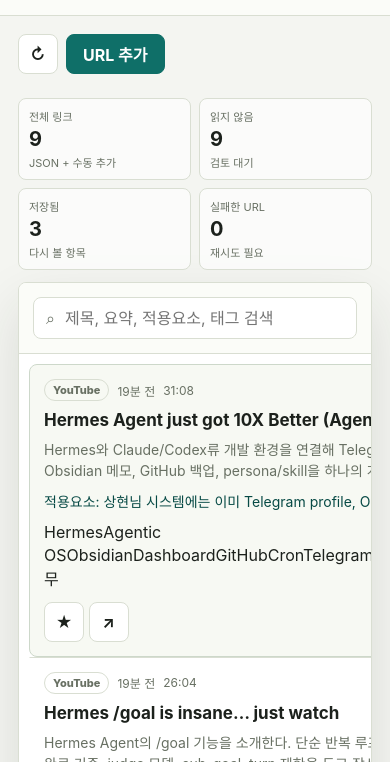
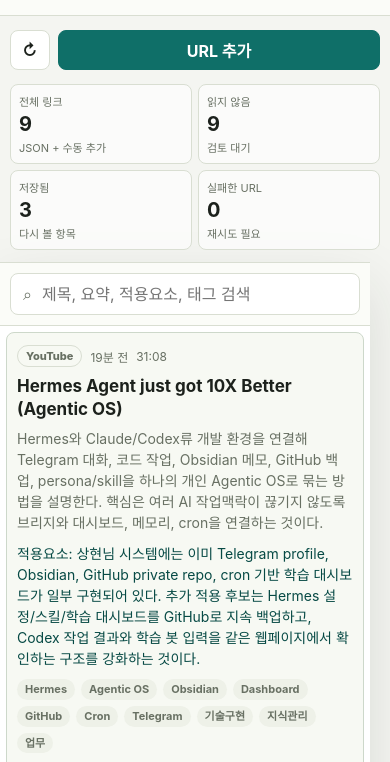
Before and after one commit to aiexercise/learning-url-dashboard-pages, a plain HTML site: page index.html in a window 390 px wide. Shown: the part 63-825 px from the top of the page. Drawn offline with Linux system fonts and the light colour scheme.

Commit message:
Deploy learning dashboard 2026-05-18 00:26:29 KST

```diff
--- a/styles.css
+++ b/styles.css
@@ -13,10 +13,13 @@
 }
 
 * { box-sizing: border-box; }
-html { scroll-behavior: smooth; }
+html { width: 100%; max-width: 100%; scroll-behavior: smooth; overflow-x: hidden; }
 body {
   margin: 0;
+  width: 100%;
+  max-width: 100%;
   min-height: 100vh;
+  overflow-x: hidden;
   background: var(--bg);
   color: var(--ink);
   font-family: Inter, ui-sans-serif, system-ui, -apple-system, BlinkMacSystemFont, "Segoe UI", sans-serif;
@@ -24,12 +27,13 @@ body {
   overflow-wrap: break-word;
 }
 button, input, textarea { font: inherit; }
+img, svg, video, canvas { max-width: 100%; height: auto; }
 button { cursor: pointer; }
 a { color: inherit; }
 :focus-visible { outline: 3px solid rgba(15, 111, 104, .28); outline-offset: 2px; }
 
-.app-shell { display: grid; grid-template-columns: 280px minmax(0, 1fr); min-height: 100vh; }
-.sidebar { display: flex; flex-direction: column; gap: 28px; padding: 26px 18px; border-right: 1px solid var(--line); background: #fbfcf8; }
+.app-shell { display: grid; grid-template-columns: 280px minmax(0, 1fr); width: 100%; max-width: 100%; min-height: 100vh; overflow-x: hidden; }
+.sidebar { display: flex; flex-direction: column; gap: 28px; min-width: 0; padding: 26px 18px; border-right: 1px solid var(--line); background: #fbfcf8; }
 .brand { display: flex; align-items: center; gap: 12px; min-width: 0; }
 .brand-mark { display: grid; width: 42px; height: 42px; place-items: center; border-radius: 8px; background: var(--ink); color: white; font-size: 13px; font-weight: 800; }
 .brand strong, .brand span { display: block; }
@@ -49,7 +53,7 @@ a { color: inherit; }
 .sync-card span, .sync-card small { display: block; color: var(--muted); font-size: 12px; line-height: 1.5; }
 .sync-card strong { display: block; margin: 4px 0 10px; font-size: 17px; overflow-wrap: anywhere; }
 
-.main { min-width: 0; padding: 30px; }
+.main { min-width: 0; max-width: 100%; padding: 30px; overflow-x: hidden; }
 .topbar { display: flex; align-items: center; justify-content: flex-start; gap: 8px; margin-bottom: 24px; }
 h1, h2, p { margin-top: 0; }
 h1 { margin-bottom: 0; font-size: clamp(30px, 4vw, 48px); line-height: 1.06; }
@@ -72,8 +76,8 @@ h1 { margin-bottom: 0; font-size: clamp(30px, 4vw, 48px); line-height: 1.06; }
 .metric span, .metric small { display: block; color: var(--muted); font-size: 11px; }
 .metric strong { display: block; margin: 3px 0; font-size: 20px; }
 
-.workspace { border: 1px solid var(--line); border-radius: 8px; background: var(--surface); box-shadow: var(--shadow); overflow: hidden; }
-.toolbar { justify-content: space-between; gap: 12px; padding: 14px; border-bottom: 1px solid var(--line); background: #fbfcf8; }
+.workspace { width: 100%; max-width: 100%; min-width: 0; border: 1px solid var(--line); border-radius: 8px; background: var(--surface); box-shadow: var(--shadow); overflow: hidden; }
+.toolbar { justify-content: space-between; min-width: 0; max-width: 100%; gap: 12px; padding: 14px; border-bottom: 1px solid var(--line); background: #fbfcf8; }
 .search { display: flex; align-items: center; gap: 8px; min-width: 280px; max-width: 460px; flex: 1; min-height: 42px; padding: 0 12px; border: 1px solid var(--line); border-radius: 8px; background: var(--surface); color: var(--muted); }
 .search input { width: 100%; min-width: 0; border: 0; outline: 0; background: transparent; color: var(--ink); }
 .add-panel { display: grid; grid-template-columns: repeat(2, minmax(0, 1fr)) auto; gap: 12px; align-items: end; padding: 14px; border-bottom: 1px solid var(--line); background: #f7f9f3; }
@@ -82,15 +86,18 @@ h1 { margin-bottom: 0; font-size: clamp(30px, 4vw, 48px); line-height: 1.06; }
 .add-panel label { display: block; margin-bottom: 5px; color: var(--muted); font-size: 12px; font-weight: 800; }
 .add-panel input, .add-panel textarea { width: 100%; border: 1px solid var(--line); border-radius: 8px; background: var(--surface); color: var(--ink); padding: 10px 11px; resize: vertical; }
 .form-note { grid-column: 1 / -1; margin: -4px 0 0; color: var(--muted); font-size: 12px; }
-.content-layout { display: grid; grid-template-columns: minmax(0, 1fr) 380px; min-height: 560px; }
-.digest-list { display: grid; align-content: start; gap: 0; padding: 10px; }
-.digest-card { display: grid; grid-template-columns: 1fr; gap: 12px; padding: 14px; border: 1px solid transparent; border-radius: 8px; background: transparent; }
+.content-layout { display: grid; grid-template-columns: minmax(0, 1fr) minmax(300px, 380px); min-width: 0; max-width: 100%; min-height: 560px; }
+.digest-list { display: grid; align-content: start; min-width: 0; max-width: 100%; gap: 0; padding: 10px; }
+.digest-card { display: grid; grid-template-columns: minmax(0, 1fr); min-width: 0; max-width: 100%; gap: 12px; padding: 14px; border: 1px solid transparent; border-radius: 8px; background: transparent; }
 .digest-card + .digest-card { border-top-color: var(--line); border-radius: 0; }
 .digest-card:hover, .digest-card.selected { border-color: #cdd8ca; border-radius: 8px; background: #f7f9f3; }
 .digest-select { display: block; width: 100%; min-width: 0; padding: 0; border: 0; background: transparent; color: inherit; text-align: left; }
 .digest-main { min-width: 0; }
-.digest-meta, .detail-meta { display: flex; align-items: center; flex-wrap: wrap; gap: 8px; margin-bottom: 8px; color: var(--muted); font-size: 12px; }
-.badge { display: inline-flex; align-items: center; min-height: 22px; border-radius: 999px; padding: 0 8px; border: 1px solid var(--line); background: transparent; color: var(--muted); font-size: 11px; font-weight: 800; }
+.digest-meta, .detail-meta { display: flex; align-items: center; flex-wrap: wrap; min-width: 0; gap: 8px; margin-bottom: 8px; color: var(--muted); font-size: 12px; }
+.badge { display: inline-flex; align-items: center; max-width: 100%; min-height: 22px; border-radius: 999px; padding: 0 8px; border: 1px solid var(--line); background: transparent; color: var(--muted); font-size: 11px; font-weight: 800; white-space: normal; overflow-wrap: anywhere; }
+.tag-row { display: flex; flex-wrap: wrap; gap: 6px; min-width: 0; max-width: 100%; margin-top: 8px; }
+.tag-row span { display: inline-flex; max-width: 100%; border-radius: 999px; padding: 3px 8px; background: var(--surface-soft); color: var(--muted); font-size: 11px; font-weight: 700; line-height: 1.35; overflow-wrap: anywhere; }
+.digest-actions { display: flex; flex-wrap: wrap; min-width: 0; gap: 8px; }
 .digest-card h3 { margin: 0 0 7px; overflow-wrap: anywhere; font-size: 17px; line-height: 1.35; }
 .digest-card p { display: -webkit-box; margin-bottom: 10px; overflow: hidden; color: var(--muted); font-size: 14px; line-height: 1.5; -webkit-box-orient: vertical; -webkit-line-clamp: 2; }
 .digest-card .application-line { color: var(--accent-strong); -webkit-line-clamp: 1; }
@@ -117,12 +124,39 @@ h1 { margin-bottom: 0; font-size: clamp(30px, 4vw, 48px); line-height: 1.06; }
   .main { padding: 18px; }
   .topbar, .toolbar { align-items: stretch; flex-direction: column; }
   .topbar-actions { flex-wrap: wrap; }
-  .metrics { grid-template-columns: repeat(4, minmax(92px, 1fr)); }
-  .search { min-width: 0; max-width: none; }
+  .metrics { grid-template-columns: repeat(2, minmax(0, 1fr)); overflow-x: visible; }
+  .metric { min-width: 0; }
+  .search { width: 100%; min-width: 0; max-width: none; }
   .add-panel { grid-template-columns: 1fr; }
   .add-panel .wide { grid-column: auto; }
 }
 @media (max-width: 640px) {
-  .digest-card { grid-template-columns: 1fr; }
-  .metrics { grid-template-columns: repeat(2, minmax(120px, 1fr)); }
+  .main { padding: 14px 10px; }
+  .topbar { margin-bottom: 14px; }
+  .topbar-actions { width: 100%; }
+  .topbar-actions .primary-button { flex: 1; }
+  .workspace { width: calc(100% + 20px); margin-inline: -10px; border-inline: 0; border-radius: 0; }
+  .toolbar { padding: 10px; }
+  .digest-list { padding: 6px; }
+  .digest-card { grid-template-columns: minmax(0, 1fr); padding: 12px 10px; }
+  .metrics { grid-template-columns: repeat(2, minmax(0, 1fr)); gap: 6px; }
+  .metric { padding: 8px; }
+  .digest-card h3 { word-break: break-word; }
+  .digest-card p,
+  .digest-card .application-line {
+    display: block;
+    overflow: visible;
+    -webkit-line-clamp: unset;
+    line-clamp: unset;
+    word-break: break-word;
+    overflow-wrap: anywhere;
+  }
+  .tag-row { overflow: visible; }
+  .tag-row span { min-width: 0; }
+  .detail-body { padding: 14px 12px; }
+  .detail-body h2 { font-size: 21px; }
+  .empty-state, .empty-detail { padding: 28px 12px; }
 }
+@media (max-width: 380px) {
+  .metrics { grid-template-columns: 1fr; }
+}
```
